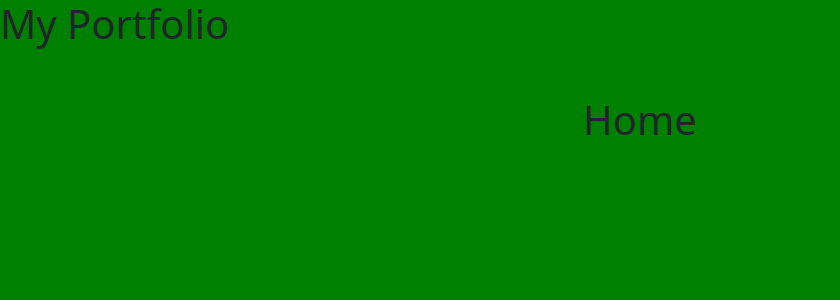
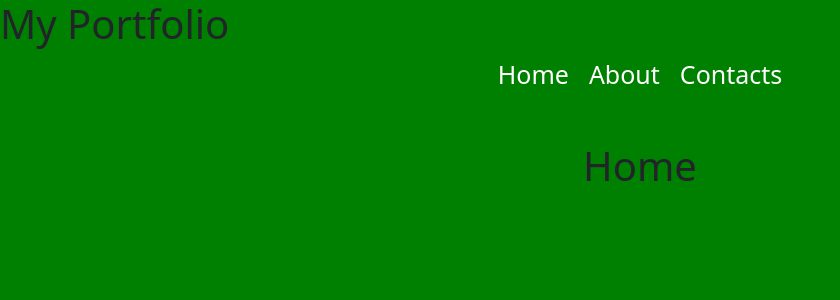
Before and after one commit to JacopoLombardi/vite-boolfolio, a Vue app: page / in a window 1280 px wide. Shown: the top 300 px of the page, without its empty margins (0-840 px from the left). Built offline with nearby package versions, Linux system fonts and the light colour scheme.

Commit message:
[add] working routes

```diff
--- a/src/App copy.vue
+++ b/src/App copy.vue
@@ -1,4 +1,4 @@
-
+<!--
 <script>
   import axios from 'axios'
   import{store} from './data/store.js'
@@ -29,7 +29,7 @@
         .catch(error =>{
           console.log(error.message)
           this.loading = false
-        })
+         })
       }
     },
 
@@ -93,4 +93,4 @@
 
 
 
-</style>
+</style> --> -->
--- a/src/App.vue
+++ b/src/App.vue
@@ -10,6 +10,14 @@
 <template>
   <div>
     <h1>My Portfolio</h1>
+
+    <header>
+      <nav>
+        <router-link :to="{name: 'home'}">Home</router-link>
+        <router-link :to="{name: 'about'}">About</router-link>
+        <router-link :to="{name: 'contacts'}">Contacts</router-link>
+      </nav>
+    </header>
 
     <router-view></router-view>
 
@@ -25,3 +33,48 @@
 
 
 </style>
+
+
+
+
+
+<!-- <script>
+  import axios from 'axios'
+  import{store} from './data/store.js'
+
+  import ProjectCard from './components/ProjectCard.vue'
+
+  export default {
+    components:{
+      ProjectCard
+    },
+
+    data(){
+      return{
+        projects: [],
+        loading: true,
+      }
+    },
+
+
+    methods:{
+      getApi(){
+        axios.get(store.apiUrl)
+        .then(result =>{
+          console.log(result.data)
+          this.loading = false
+          this.projects = result.data
+        })
+        .catch(error =>{
+          console.log(error.message)
+          this.loading = false
+         })
+      }
+    },
+
+
+    mounted(){
+      this.getApi();
+    }
+  }
+</script> -->
--- a/src/assets/scss/main.scss
+++ b/src/assets/scss/main.scss
@@ -8,3 +8,13 @@
 body{
    background-color: green;
 }
+header{
+   display: flex;
+   justify-content: center;
+   a{
+      text-decoration: none;
+      color: white;
+      font-size: 25px;
+      margin: 0 10px;
+   }
+}
```
